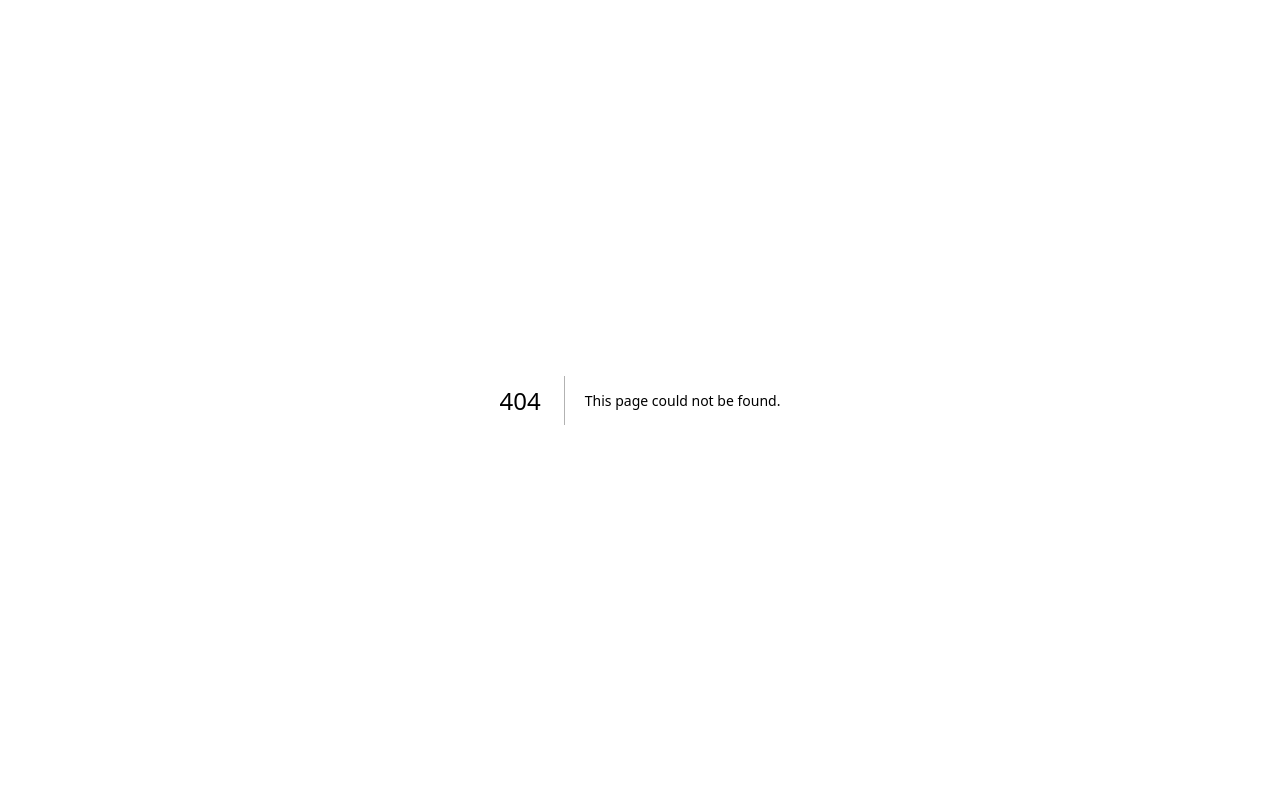
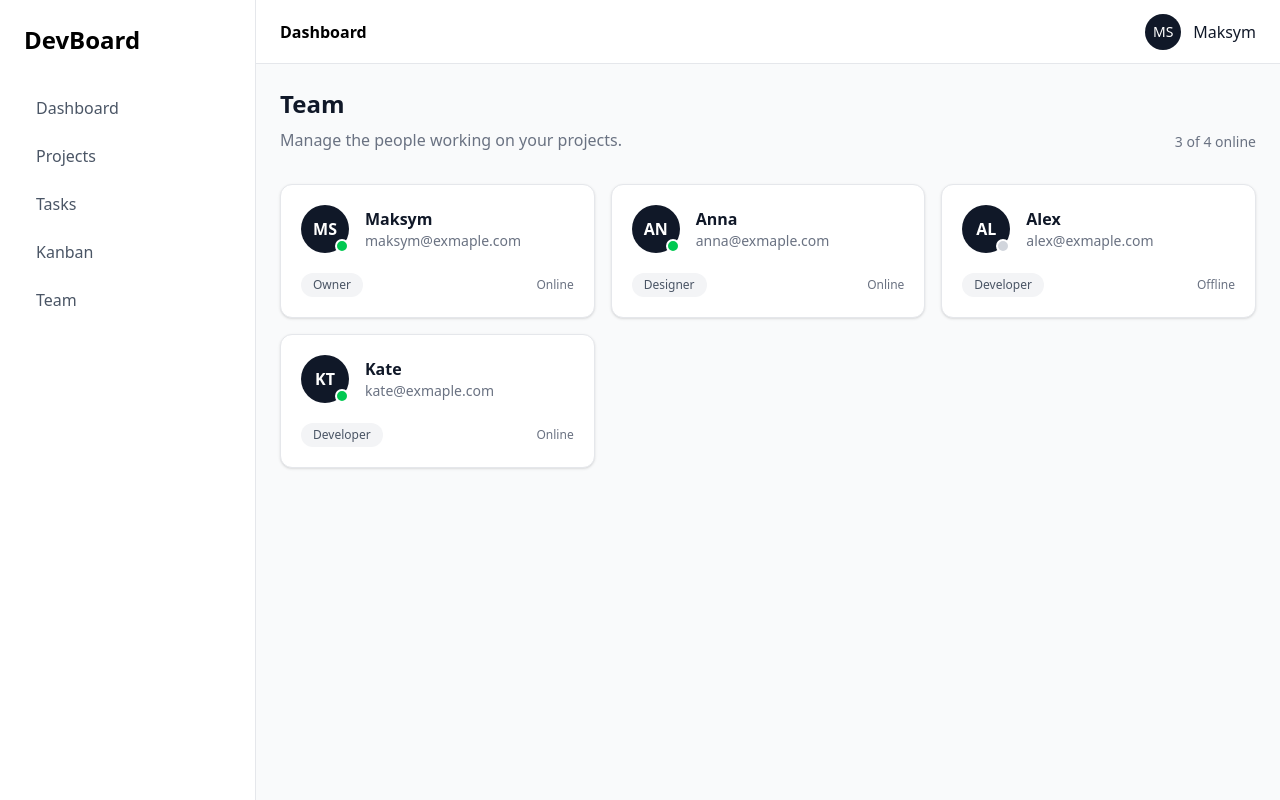
Before and after one commit to mshchebetiuk/devboard, a Next.js app: page /team in a window 1280 px wide. Before the commit this address had no page. Built offline with nearby package versions, Linux system fonts and the light colour scheme.

Commit message:
feat: add team members page

```diff
--- /dev/null
+++ b/src/app/(dashboard)/team/page.tsx
@@ -0,0 +1,30 @@
+import { MemberList } from '@/components/team/MemberList';
+import { users } from '@/data/mockData';
+
+export default function TeamPage() {
+    const onlineMembers = users.filter(
+        (user) => user.status === 'online'
+    ).length;
+
+    return (
+        <section>
+            <div className="flex flex-col gap-4 sm:flex-row sm:items-end sm:justify-between">
+                <div>
+                    <h2 className="text-2xl font-bold text-gray-900">
+                        Team
+                    </h2>
+
+                    <p className="mt-2 text-gray-500">
+                        Manage the people working on your projects.
+                    </p>
+                </div>
+
+                <div className="text-sm text-gray-500">
+                    {onlineMembers} of {users.length} online
+                </div>
+            </div>
+
+            <MemberList users={users} />
+        </section>
+    );
+}
--- /dev/null
+++ b/src/components/team/MemberCard.tsx
@@ -0,0 +1,55 @@
+import type { User } from '@/types/user';
+
+interface MemberCardProps {
+    user: User;
+}
+
+const roleLabels = {
+    owner: 'Owner',
+    developer: 'Developer',
+    designer: 'Designer',
+};
+
+const statusStyles = {
+    online: 'bg-green-500',
+    offline: 'bg-gray-300',
+};
+
+export const MemberCard = ({ user }: MemberCardProps) => {
+    return (
+        <article className="rounded-xl border border-gray-200 bg-white p-5 shadow-sm transition hover:shadow-sm">
+            <div className="flex items-center gap-4">
+                <div className="relative">
+                    <div className="flex h-12 w-12 items-center justify-center rounded-full bg-gray-900 font-semibold text-white">
+                        {user.initials}
+                    </div>
+
+                    <span
+                        className={`absolute bottom-0 right-0 h-3.5 w-3.5 rounded-full border-2 border-white ${statusStyles[user.status]}`}
+                        aria-label={user.status}
+                    />
+                </div>
+
+                <div className="min-w-0">
+                    <h3 className="font-semibold text-gray-900">
+                        {user.name}
+                    </h3>
+
+                    <p className="truncate text-sm text-gray-500">
+                        {user.email}
+                    </p>
+                </div>
+            </div>
+
+            <div className="mt-5 flex items-center justify-between">
+                <span className="rounded-full bg-gray-100 px-3 py-1 text-xs font-medium text-gray-600">
+                    {roleLabels[user.role]}
+                </span>
+
+                <span className="text-xs capitalize text-gray-500">
+                    {user.status}
+                </span>
+            </div>
+        </article>
+    );
+};
--- /dev/null
+++ b/src/components/team/MemberList.tsx
@@ -0,0 +1,35 @@
+import { MemberCard } from "./MemberCard";
+import type { User } from '@/types/user';
+
+interface MemberListProps {
+    users: User[];
+}
+
+export const MemberList = ({
+    users,
+}: MemberListProps) => {
+    if (users.length === 0) {
+        return (
+            <div className="mt-8 rounded-xl border border-dashed border-gray-300 bg-white p-10 text-center">
+                <h3 className="font-semibold text-gray-500">
+                    No team members
+                </h3>
+
+                <p className="mt-2 text-sm text-gray-500">
+                    Your team members will appear here.
+                </p>
+            </div>
+        );
+    }
+
+    return (
+        <div className="mt-8 grid gap-4 sm:grid-cols-2 xl:grid-cols-3 2xl:grid-cols-4">
+            {users.map((user) => (
+                <MemberCard
+                    key={user.id}
+                    user={user}
+                />
+            ))}
+        </div>
+    );
+};
--- a/src/data/mockData.ts
+++ b/src/data/mockData.ts
@@ -1,5 +1,6 @@
 import type { Project } from '@/types/project';
 import type { Task } from '@/types/task';
+import type { User } from '@/types/user';
 
 export const projects: Project[] = [
     {
@@ -63,5 +64,39 @@ export const tasks: Task[] = [
         dueDate: '2026-08-02',
         projectId: 2,
     },
+];
 
-]
+export const users: User[] = [
+    {
+        id: 1,
+        name: 'Maksym',
+        email: 'maksym@exmaple.com',
+        role: 'owner',
+        status: 'online',
+        initials: 'MS',
+    },
+    {
+        id: 2,
+        name: 'Anna',
+        email: 'anna@exmaple.com',
+        role: 'designer',
+        status: 'online',
+        initials: 'AN',
+    },
+    {
+        id: 3,
+        name: 'Alex',
+        email: 'alex@exmaple.com',
+        role: 'developer',
+        status: 'offline',
+        initials: 'AL',
+    },
+    {
+        id: 4,
+        name: 'Kate',
+        email: 'kate@exmaple.com',
+        role: 'developer',
+        status: 'online',
+        initials: 'KT',
+    },
+];
--- /dev/null
+++ b/src/types/user.ts
@@ -0,0 +1,11 @@
+export type UserRole = 'owner' | 'developer' | 'designer';
+export type UserStatus = 'online' | 'offline';
+
+export interface User {
+    readonly id: number;
+    name: string;
+    email: string;
+    role: UserRole;
+    status: UserStatus;
+    initials: string;
+}
```
